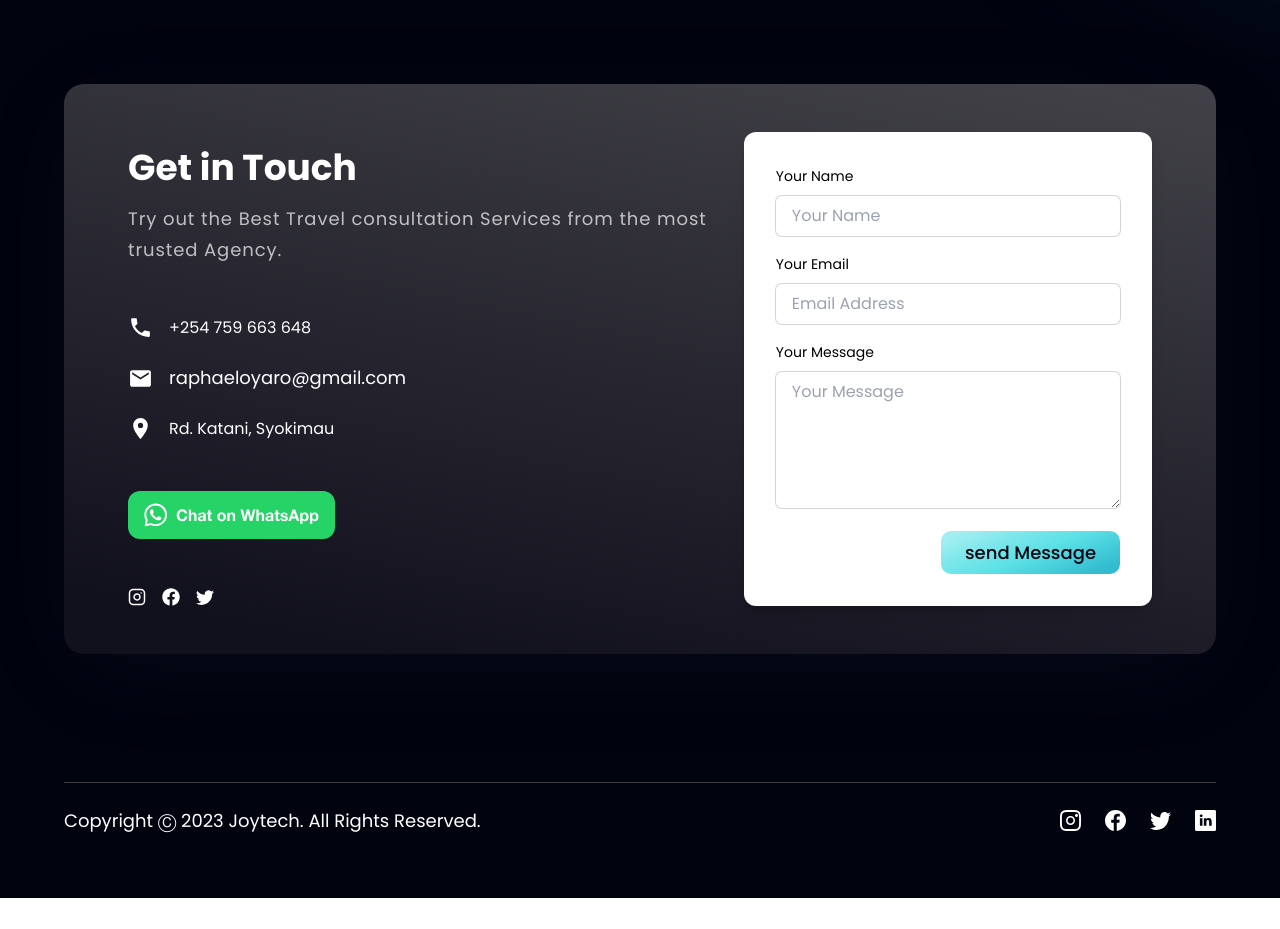
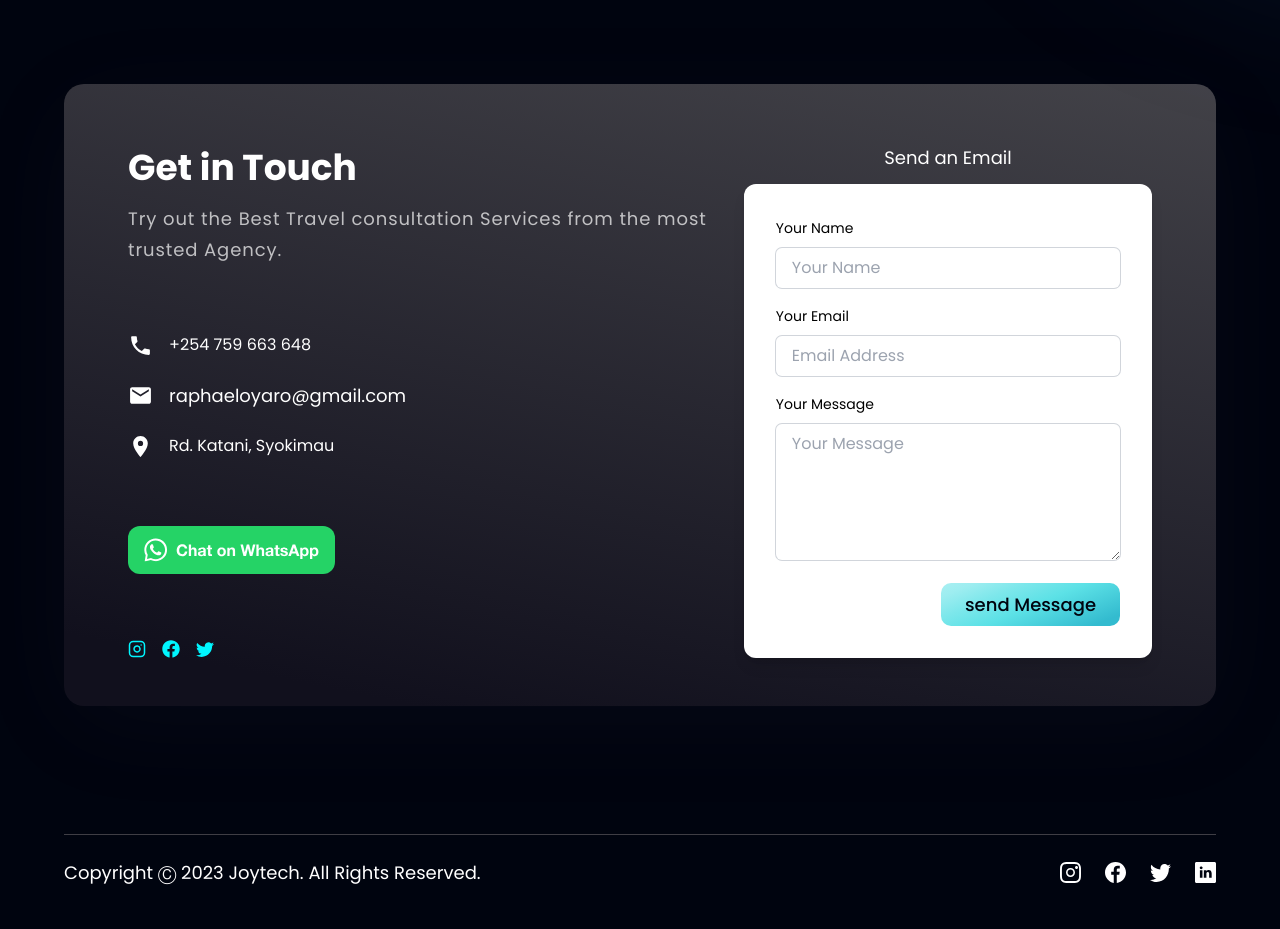
Before and after one commit to raphy-tony/Joy-tech, a React (Vite) app: page / in a window 1280 px wide. Shown: the part 3600-4529 px from the top of the page. Before the commit the page ends 4498 px from the top, so only its background shows below. Built offline with nearby package versions, Linux system fonts and the light colour scheme.

Commit message:
color added

```diff
--- a/src/components/ContactUs.jsx
+++ b/src/components/ContactUs.jsx
@@ -40,13 +40,13 @@ const ContactUs = () =>{
 
 return(
   <section id="contact" className={`${styles.marginY} ${styles.padding} bg-black-gradient-2 rounded-[20px] box-shadow`}>
-    <div className="flex flex-col md:flex-row justify-between md:space-y-0 space-y-6">
+    <div className="flex flex-col md:flex-row justify-between md:space-y-0 space-y-10">
       <div className="flex flex-col space-y-8 justify-between">
         <div>
           <h2 className={`font-bold font-poppins text-4xl tracking-normal text-white mt-4`}>
             Get in Touch
           </h2>
-          <p className={`${styles.paragraph} mt-4 leading-6 tracking-wider`}>
+          <p className={`${styles.paragraph} mt-4 leading-6 tracking-wider text-cyan-200`}>
             Try out the Best Travel consultation Services from the most trusted Agency.
           </p>
         </div>
@@ -64,7 +64,7 @@ return(
           </div>
 
           <div className="flex space-x-4 items-center">
-            <MdLocationOn className=" text-[25px]"/>
+            <MdLocationOn className=" text-[25px] text-blue-gradient"/>
             <span>Rd. Katani, Syokimau</span>
           </div>
         </div>
@@ -73,7 +73,7 @@ return(
           <img alt="Chat on WhatsApp" src={WhatsAppButtonGreenLarge} />
         </a>
 
-        <div className="flex space-x-4 text-lg text-white">
+        <div className="flex space-x-4 text-lg text-secondary">
           <a href="https://www.instagram.com">
             <FiInstagram/>
           </a>
@@ -91,6 +91,9 @@ return(
 
 
     <div className="font-poppins">
+      <h1 className="items-center justify-center text-lg flex text-white p-3">
+       Send an Email
+      </h1>
       <div className="bg-white shadow-lg p-8 rounded-xl">
         <form ref={form} onSubmit={sendEmail} className="flex flex-col space-y-4">
           <div>
```
